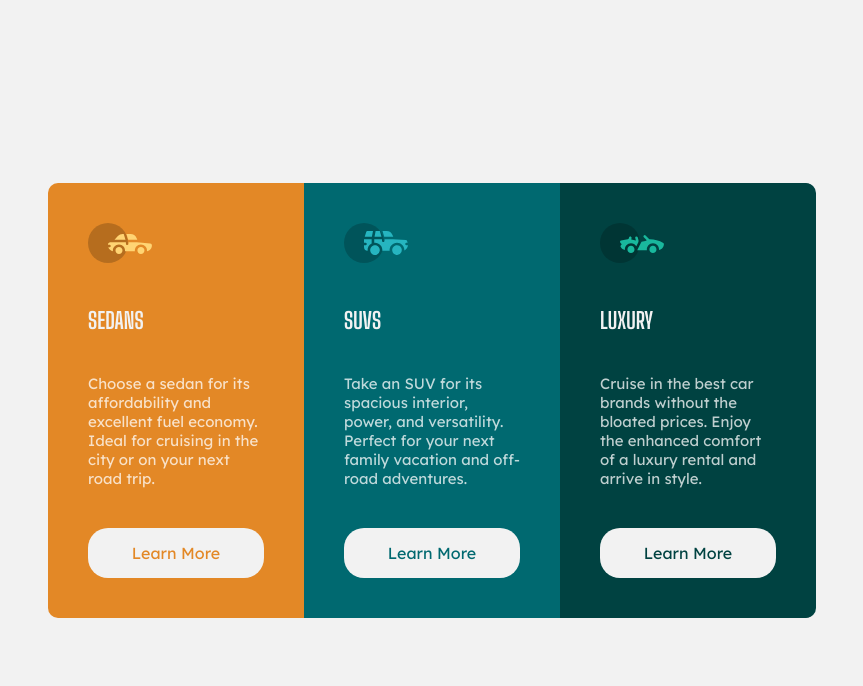
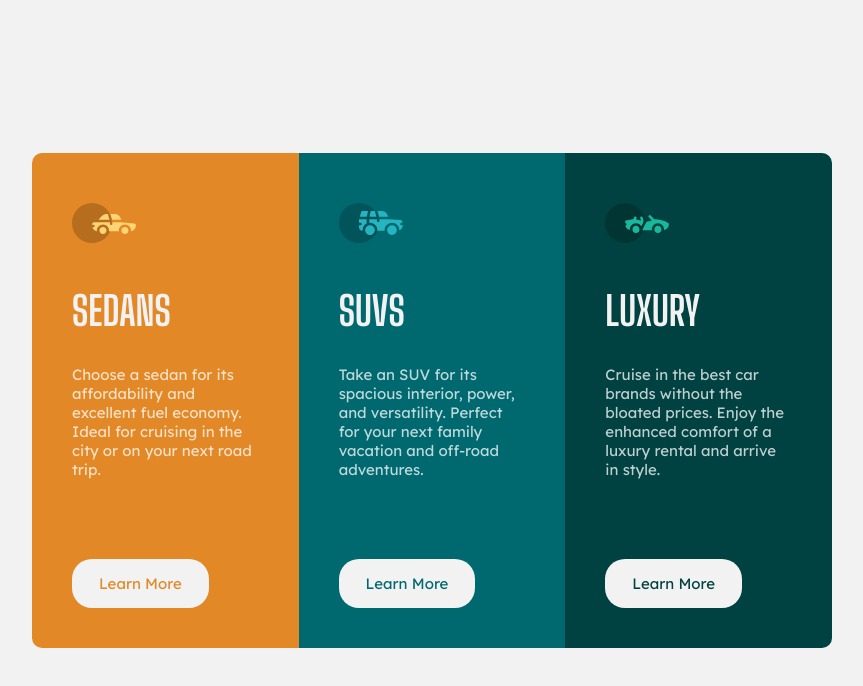
Before and after one commit to Marius1124/html-css-assignment-2, a plain HTML site: page index.html in a window 1280 px wide. Shown: the whole page, without its empty margins (208-1071 px from the left). Drawn offline with Linux system fonts and the light colour scheme.

Commit message:
Likely final commit, adjusted styling like padding, margin and flexbox to be more uniform and more akin to the reference image

```diff
--- a/style.css
+++ b/style.css
@@ -10,33 +10,37 @@ also ensuring a minimum viewport height */
 body {
   display: flex;
   justify-content: center;
+  align-items: center;
   background-color: hsl(0, 0%, 95%);
-  min-height: 100vh;
   font-size: 15px;
+  height: 100vh;
+  width: 100%;
+  margin: 0;
 }
 
 h2 {
-  margin: 0 20px 20px 20px;
+  margin: 0 0 10px 0px;
   font-family: "Big Shoulders Display", serif;
   font-weight: 700;
   color: hsl(0, 0%, 95%);
+  font-size: 40px;
 }
 
 p {
-  margin: 20px;
+  margin: 20px 0 50px 0px;
   font-family: "Lexend Deca", serif;
   font-weight: 400;
   color: hsla(0, 0%, 100%, 0.75);
 }
 
 button {
-  margin: 20px;
+  margin: 30px 50px 0 0;
   border-radius: 20px;
   padding: 15px;
   background-color: hsl(0, 0%, 95%);
   border: none;
   font-family: "Lexend Deca", sans-serif;
-  font-size: 16px;
+  font-size: 15px;
 }
 
 /* Everything below here will be relating to all the div classes */
@@ -44,11 +48,9 @@ button {
 .cards {
   display: flex;
   align-items: center;
-  flex-wrap: nowrap;
-  max-width: 1200px;
+  max-width: 800px;
   width: 90%;
-  max-width: 768px;
-  height: auto;
+  justify-content: center;
 }
 
 /* styling to all three cards */
@@ -57,13 +59,11 @@ button {
 .LUXURY {
   display: flex;
   flex-direction: column;
-  justify-content: space-between;
   flex: 1;
-  padding: 20px;
-  width: 30%;
+  padding: 40px;
 }
 
-/* Here I've added the border radius and coloring,
+/* Here I've added the border-radius and coloring,
  to all three cards */
 .SEDANS {
   background-color: hsl(31, 77%, 52%);
@@ -79,12 +79,12 @@ button {
   border-radius: 0 10px 10px 0;
 }
 
-/* Here I'm adding the three different icons,
-to each of the cards */
+/* Here I'm adding the different icons,
+to each of the cards and styling them */
 .SEDANS .icon {
   background-image: url("images/icon-sedans.svg");
   background-repeat: no-repeat;
-  margin: 20px;
+  margin: 10px 0 20px 0;
   height: 64px;
   width: 64px;
 }
@@ -92,7 +92,7 @@ to each of the cards */
 .SUVS .icon {
   background-image: url("images/icon-suvs.svg");
   background-repeat: no-repeat;
-  margin: 20px;
+  margin: 10px 0 20px 0;
   height: 64px;
   width: 64px;
 }
@@ -100,13 +100,13 @@ to each of the cards */
 .LUXURY .icon {
   background-image: url("images/icon-luxury.svg");
   background-repeat: no-repeat;
-  margin: 20px;
+  margin: 10px 0 20px 0;
   height: 64px;
   width: 64px;
 }
 
 /* These are to target the button text colors
- to match the background color */
+ to match their respective background colors */
 .SEDANS button {
   color: hsl(31, 77%, 52%);
 }
```
